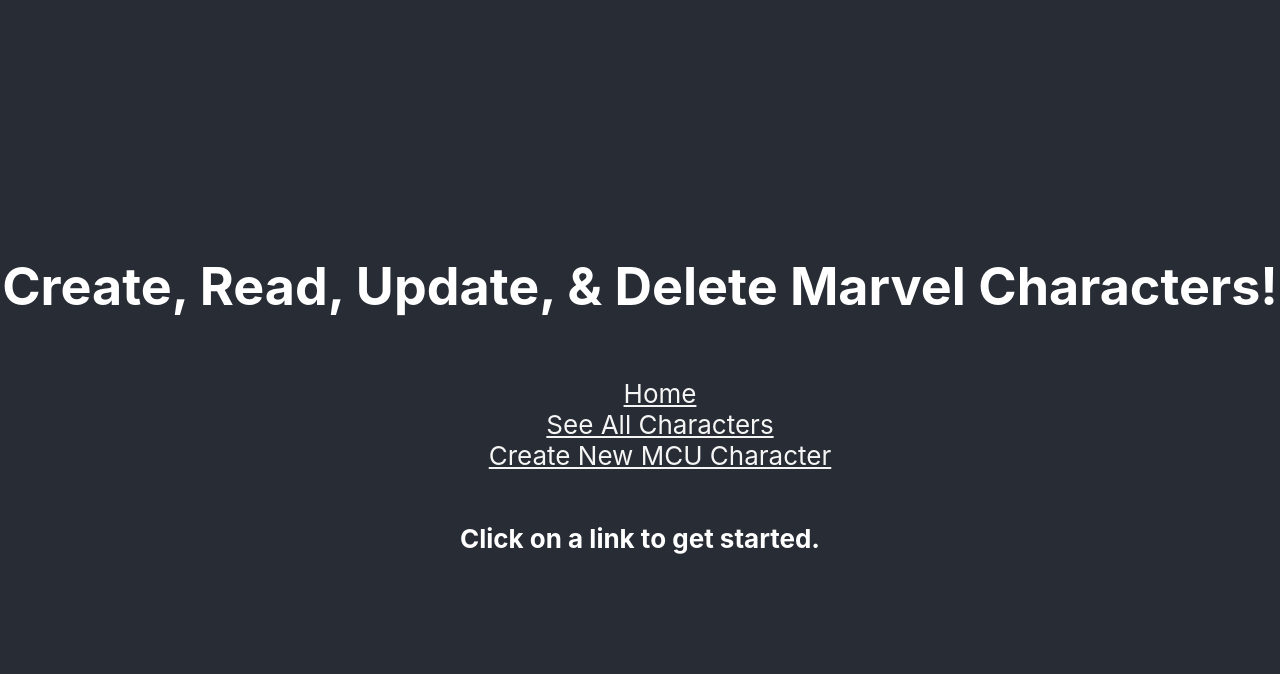
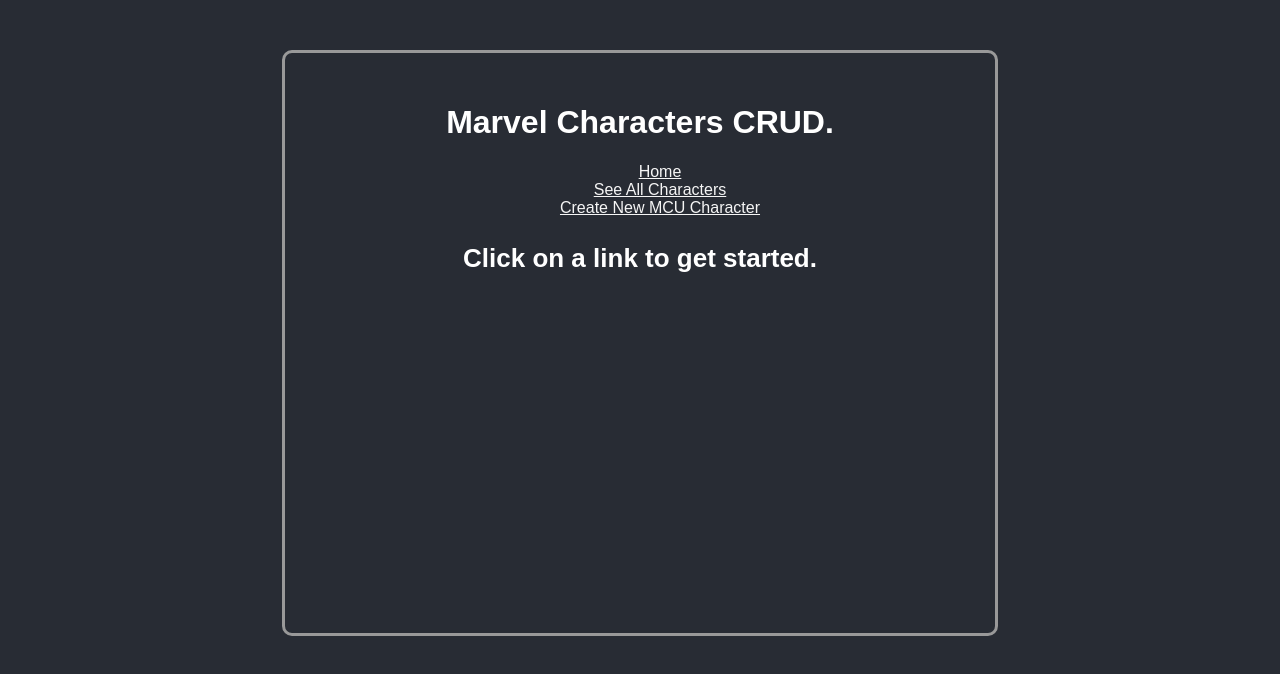
Before and after one commit to davisnatalie/MCU-front-end, a React (Create React App) app: page / in a window 1280 px wide. Shown: the top 674 px of the page. Built offline with nearby package versions, Linux system fonts and the light colour scheme; no server answers.

Commit message:
css updates

```diff
--- a/src/App.css
+++ b/src/App.css
@@ -1,30 +1,19 @@
-.App {
+body {
+  background-color: #282c34;
+  color: #282c34;
+  font-family: sans-serif;
   text-align: center;
-  background-color: #282c34;
-}
-
-.App-logo {
-  height: 40vmin;
-  pointer-events: none;
-}
-
-@media (prefers-reduced-motion: no-preference) {
-  .App-logo {
-    animation: App-logo-spin infinite 20s linear;
-  }
 }
 
 header {
+  margin: 50px auto;
+  padding: 30px;
+  border-radius: 10px;
+  border: 3px solid #999;
+  /* width: 650px; */
+  height: 65vh;
   background-color: #282c34;
-  display: flex;
-  flex-direction: column;
-  align-items: center;
-  justify-content: center;
-  font-size: calc(10px + 2vmin);
   color: white;
-  position: absolute;
-  height: 100%;
-  width: 100%
 }
 
 h3 {
@@ -41,36 +30,23 @@ p {
   color: white;
 }
 
-.App-link {
-  color: #61dafb;
+
+/* links */
+a:link, a:visited, a:hover, a:active {
+  color: whitesmoke;
 }
 
-@keyframes App-logo-spin {
-  from {
-    transform: rotate(0deg);
-  }
-  to {
-    transform: rotate(360deg);
+/* Extra small devices (phones, 600px and down) */
+@media only screen and (max-width: 600px) {
+  header {
+    width: auto-fit;
   }
 }
 
-
-/* unvisited link */
-a:link {
-  color: whitesmoke;
+/* Medium devices (landscape tablets, 600px and up) */
+@media only screen and (min-width: 601px) {
+header {
+  padding: none;
+  width: 650px;
+  }
 }
-
-/* visited link */
-a:visited {
-  color: whitesmoke;
-}
-
-/* mouse over link */
-a:hover {
-  color: whitesmoke;
-}
-
-/* selected link */
-a:active {
-  color: whitesmoke;
-}
--- a/src/App.js
+++ b/src/App.js
@@ -10,7 +10,7 @@ function App() {
   return (
     <div className="App">
       <header>
-      <h1> Create, Read, Update, & Delete Marvel Characters!</h1>
+      <h1>Marvel Characters CRUD.</h1>
         <nav>
           <ul>
               <li>
```
